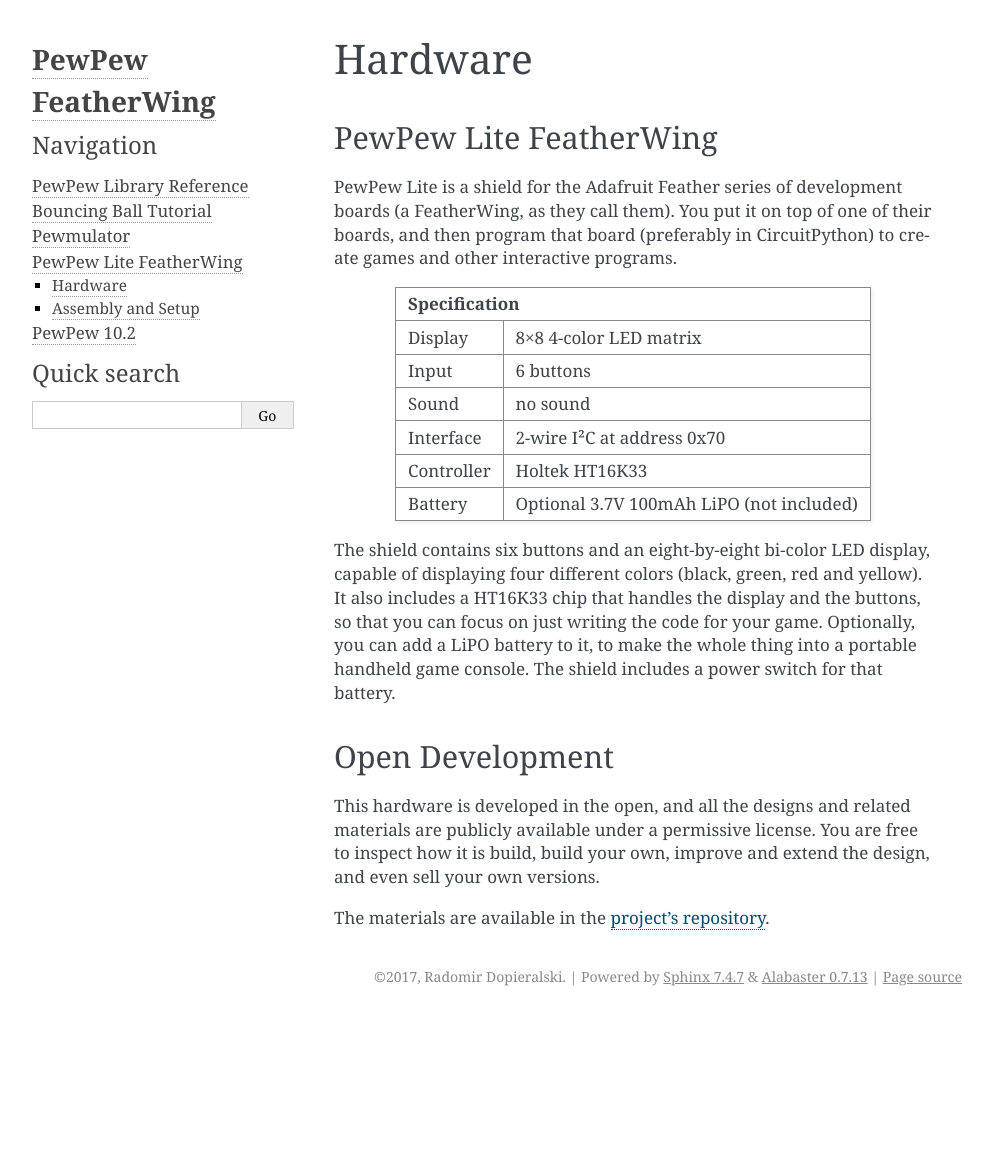
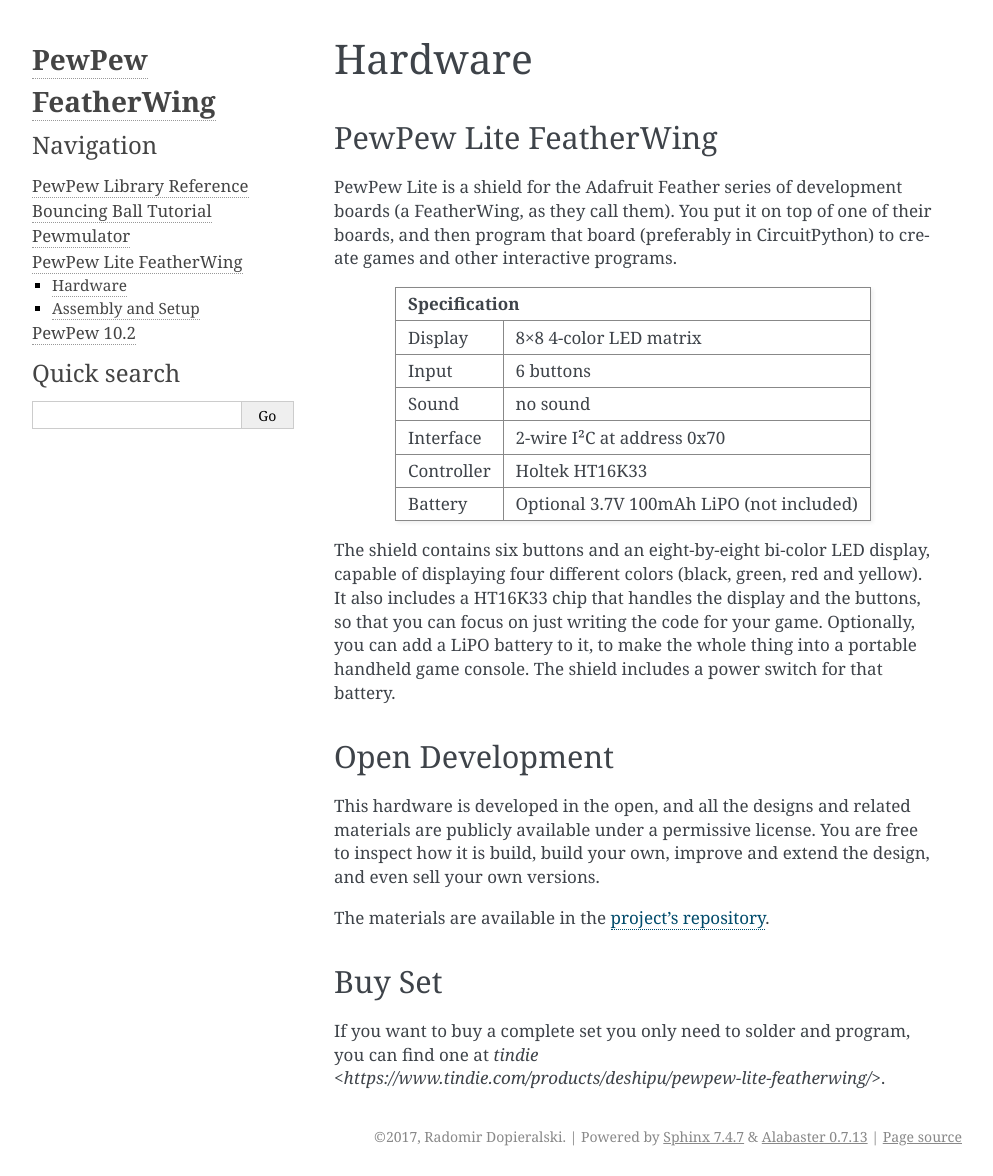
Before and after one commit to pypewpew/pewpew, a Sphinx documentation site: the page built from docs/pewpewlite/hardware.rst, in a window 1280 px wide. Shown: the whole page, without its empty margins (148-1141 px from the left). Built offline with Sphinx 7.4.7, drawn with Linux system fonts in a browser that asks for light colours; before the commit the page ends 1016 px from its top, so only the background shows below that.

Commit message:
Add links to tindie to the hardware sections
Add links to the tindie pages for the pewpew-lite-featherwing and the
pewpewlite.

```diff
--- a/docs/pewpewlite/hardware.rst
+++ b/docs/pewpewlite/hardware.rst
@@ -45,3 +45,10 @@
 
 The materials are available in the
 `project's repository <https://github.com/deshipu/pewpew>`_.
+
+
+Buy Set
+=======
+
+If you want to buy a complete set you only need to solder and program, you can
+find one at `tindie <https://www.tindie.com/products/deshipu/pewpew-lite-featherwing/>`.
```
Also changed, not shown: docs/pewpew10/hardware.rst (+7 -0 lines).
